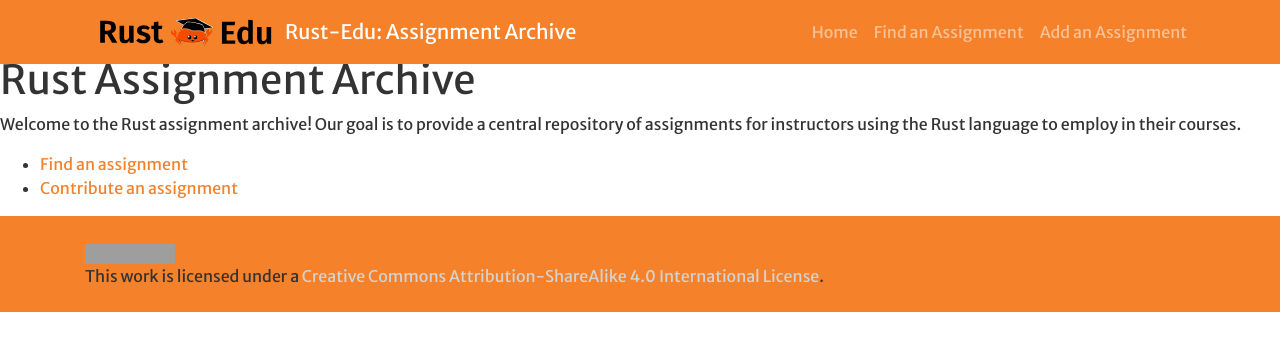
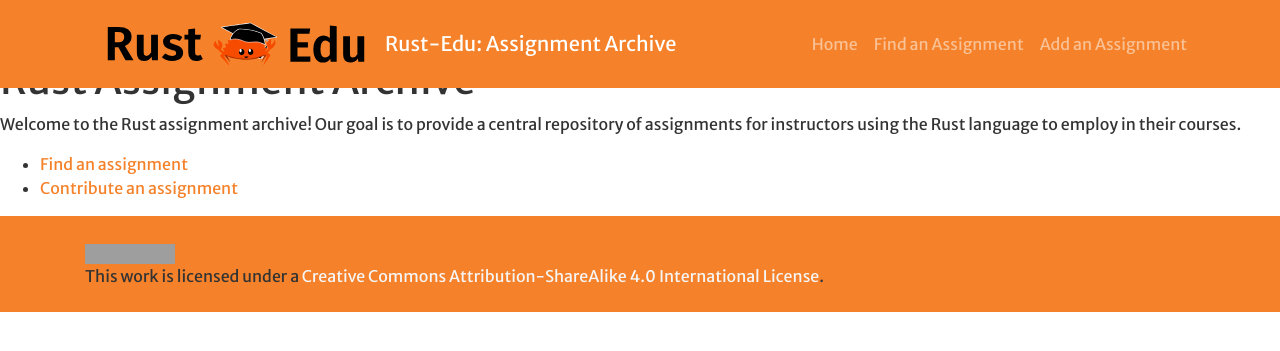
Before and after one commit to rust-edu/assignments, a Jekyll site: the page built from index.md, in a window 1280 px wide. Shown: the top 351 px of the page. Built offline with Jekyll 4.4.1, drawn with Linux system fonts in a browser that asks for light colours; our own code applies the rules of GitHub Pages for plain Markdown files; a script that is not in the unit is left out; grey boxes are pictures that could not be loaded.

Commit message:
Another header/footer adjustment.

```diff
--- a/_includes/bottom.html
+++ b/_includes/bottom.html
@@ -1,7 +1,7 @@
     <!-- Footer -->
     <footer class="py-4 bg-primary">
       <div class="container">
-<a rel="license" href="http://creativecommons.org/licenses/by-sa/4.0/"><img alt="Creative Commons License" style="border-width:0" src="https://i.creativecommons.org/l/by-sa/4.0/88x31.png" /></a><br />This work is licensed under a <a rel="license" style="color:LightGray;" href="http://creativecommons.org/licenses/by-sa/4.0/">Creative Commons Attribution-ShareAlike 4.0 International License</a>.
+<a rel="license" href="http://creativecommons.org/licenses/by-sa/4.0/"><img alt="Creative Commons License" style="border-width:0" src="https://i.creativecommons.org/l/by-sa/4.0/88x31.png" /></a><br />This work is licensed under a <a rel="license" style="color:WhiteSmoke;" href="http://creativecommons.org/licenses/by-sa/4.0/">Creative Commons Attribution-ShareAlike 4.0 International License</a>.
       </div>
       <!-- /.container -->
     </footer>
--- a/_includes/header.html
+++ b/_includes/header.html
@@ -1,6 +1,6 @@
 <nav class="navbar navbar-expand-lg navbar-dark bg-primary fixed-top">
   <div class="container">
-  <img src="https://rust-edu.org/assignments/assets/images/rust-edu-banner.svg" width="200"></img>
+  <img src="https://rust-edu.org/assignments/assets/images/rust-edu-banner.svg" width="300"></img>
     <a class="navbar-brand" href="{{ site.baseurl}}/index.html">{{ site.number }}: {{ site.semester }}</a>
     <button class="navbar-toggler" type="button" data-toggle="collapse" data-target="#navbarResponsive" aria-controls="navbarResponsive" aria-expanded="false" aria-label="Toggle navigation">
       <span class="navbar-toggler-icon"></span>
```
